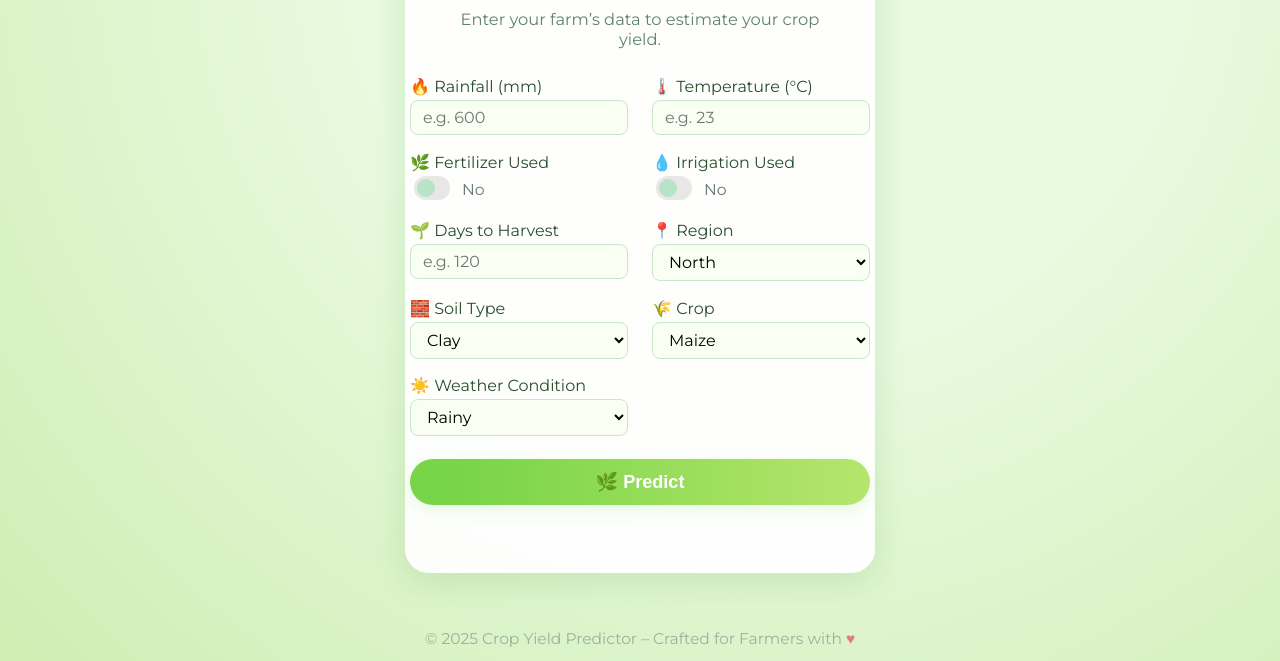
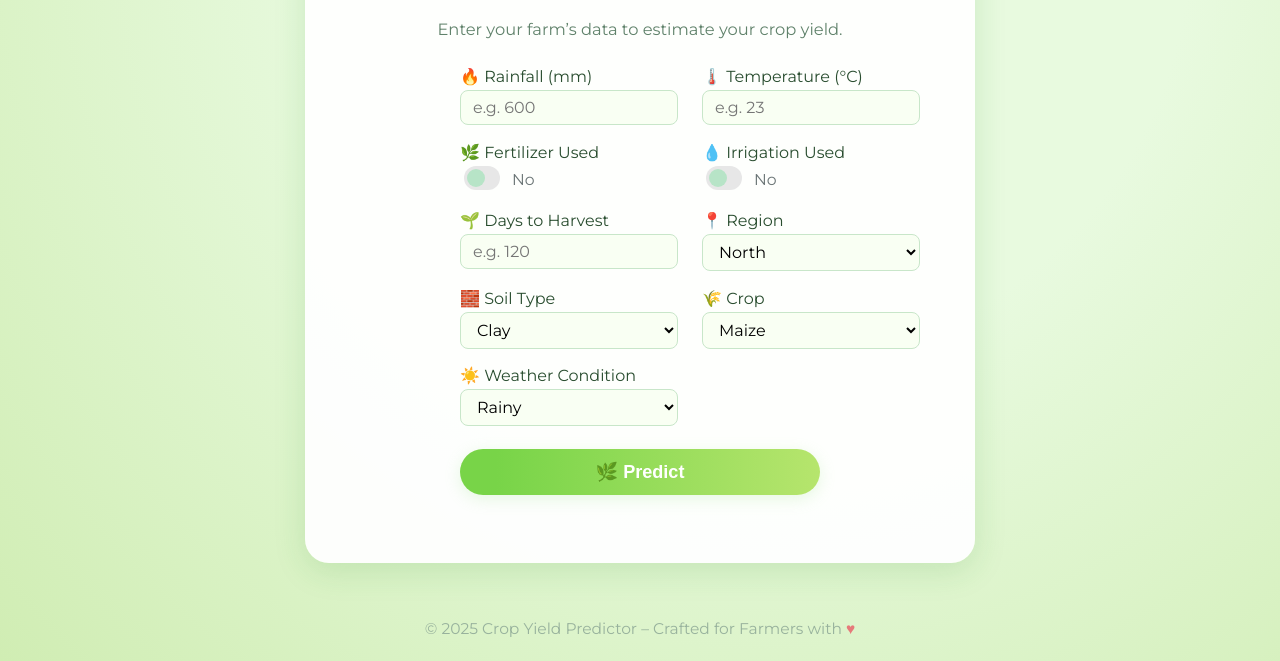
Before and after one commit to AletiAdarsh/Crop-Yeild_predictor, a plain HTML site: page index.html in a window 1280 px wide. Shown: the part 139-800 px from the top of the page. Drawn offline with Linux system fonts and the light colour scheme.

Commit message:
Update index.html

```diff
--- a/index.html
+++ b/index.html
@@ -21,7 +21,7 @@
       border-radius: 24px;
       box-shadow: 0 8px 32px 0 rgba(34, 139, 34, 0.15);
       padding: 2.2rem 2.2rem 1.5rem 2.2rem;
-      max-width: 400px;
+      max-width: 600px;
       width: 100%;
       margin: 48px 0 24px 0;
       display: flex;
@@ -51,6 +51,7 @@
       gap: 1.1em 1.5em;
       width: 100%;
       margin-bottom: 1.4em;
+      max-width:360px;
     }
     .input-group {
       display: flex;
```
